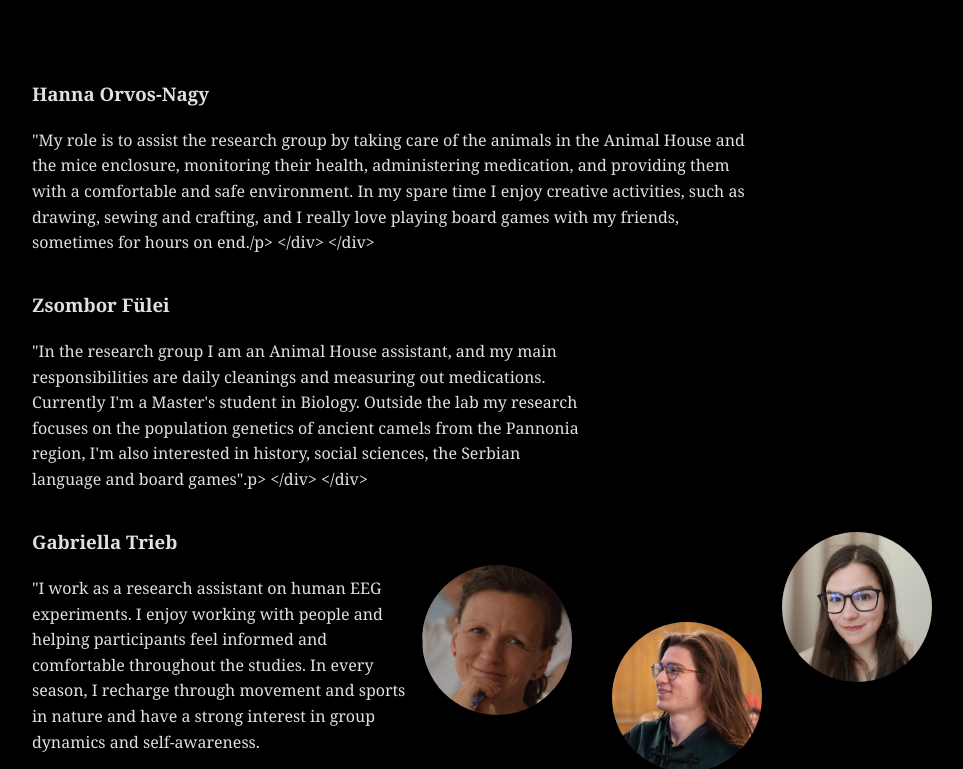
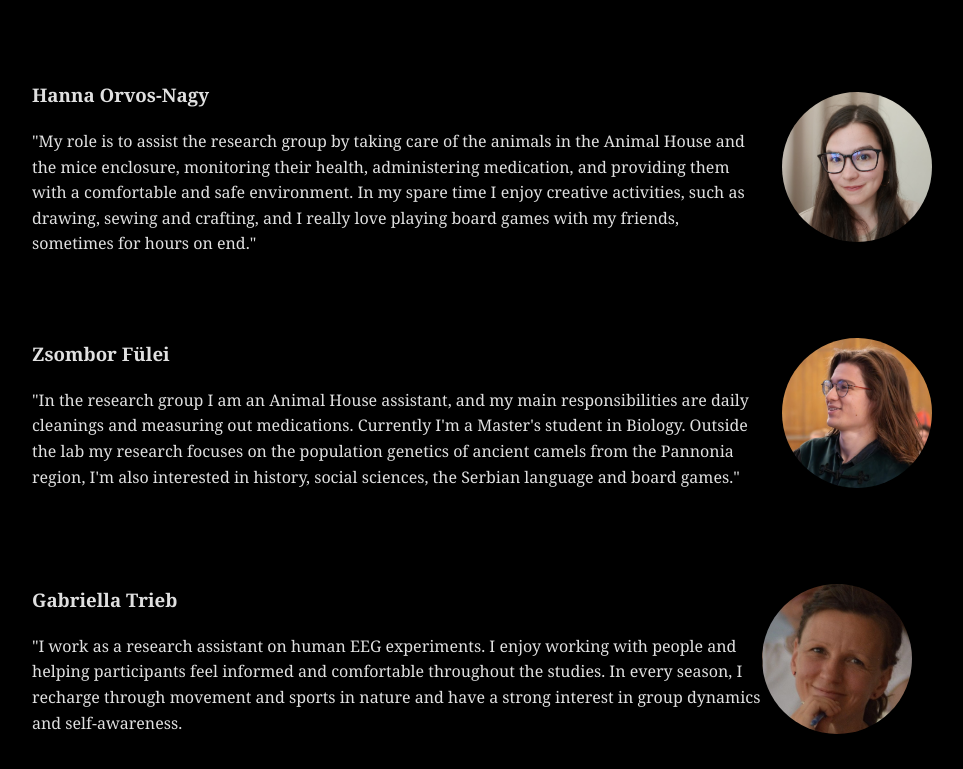
Before and after one commit to hillierlab/hillierlab.github.io, a Jekyll site: the page built from team.md, in a window 1280 px wide and 900 px high, scrolled down 3907 px, cut to the strip 131-900 px from the top of the window. Shown: the whole strip, without its empty margins (158-1121 px from the left). Built offline with Jekyll 4.4.1, drawn with Linux system fonts in a browser that asks for light colours.

```diff
--- a/team.md
+++ b/team.md
@@ -159,7 +159,7 @@ Outside the lab, I am passionate about sports, as it helps me recharge, and stay
   <img src="/assets/images/member_photos/Hanna.jpg" alt="Member Name" style="width: 150px; height: 150px; aspect-ratio: 1 / 1; border-radius: 50%; object-fit: cover; margin-left: 20px;">
   <div>
     <h3>Hanna Orvos-Nagy</h3>
-    <p>"My role is to assist the research group by taking care of the animals in the Animal House and the mice enclosure, monitoring their health, administering medication, and providing them with a comfortable and safe environment. In my spare time I enjoy creative activities, such as drawing, sewing and crafting, and I really love playing board games with my friends, sometimes for hours on end./p>
+    <p>"My role is to assist the research group by taking care of the animals in the Animal House and the mice enclosure, monitoring their health, administering medication, and providing them with a comfortable and safe environment. In my spare time I enjoy creative activities, such as drawing, sewing and crafting, and I really love playing board games with my friends, sometimes for hours on end."</p>
   </div>
 </div>
 
@@ -167,7 +167,7 @@ Outside the lab, I am passionate about sports, as it helps me recharge, and stay
   <img src="/assets/images/member_photos/Zsombi.JPEG" alt="Member Name" style="width: 150px; height: 150px; aspect-ratio: 1 / 1; border-radius: 50%; object-fit: cover; margin-left: 20px;">
   <div>
     <h3>Zsombor Fülei</h3>
-    <p>"In the research group I am an Animal House assistant, and my main responsibilities are daily cleanings and measuring out medications. Currently I'm a Master's student in Biology. Outside the lab my research focuses on the population genetics of ancient camels from the Pannonia region, I'm also interested in history, social sciences, the Serbian language and board games".p>
+    <p>"In the research group I am an Animal House assistant, and my main responsibilities are daily cleanings and measuring out medications. Currently I'm a Master's student in Biology. Outside the lab my research focuses on the population genetics of ancient camels from the Pannonia region, I'm also interested in history, social sciences, the Serbian language and board games."</p>
   </div>
 </div>
 
```
